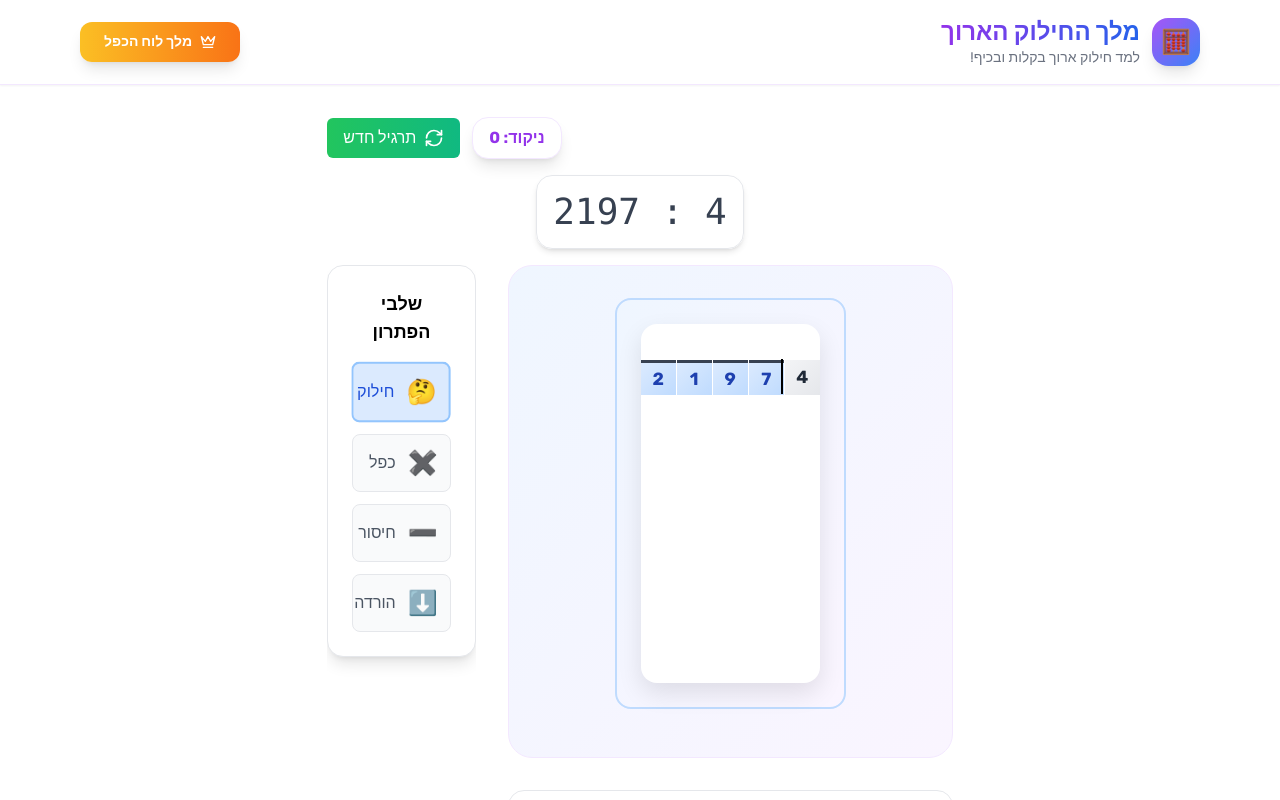
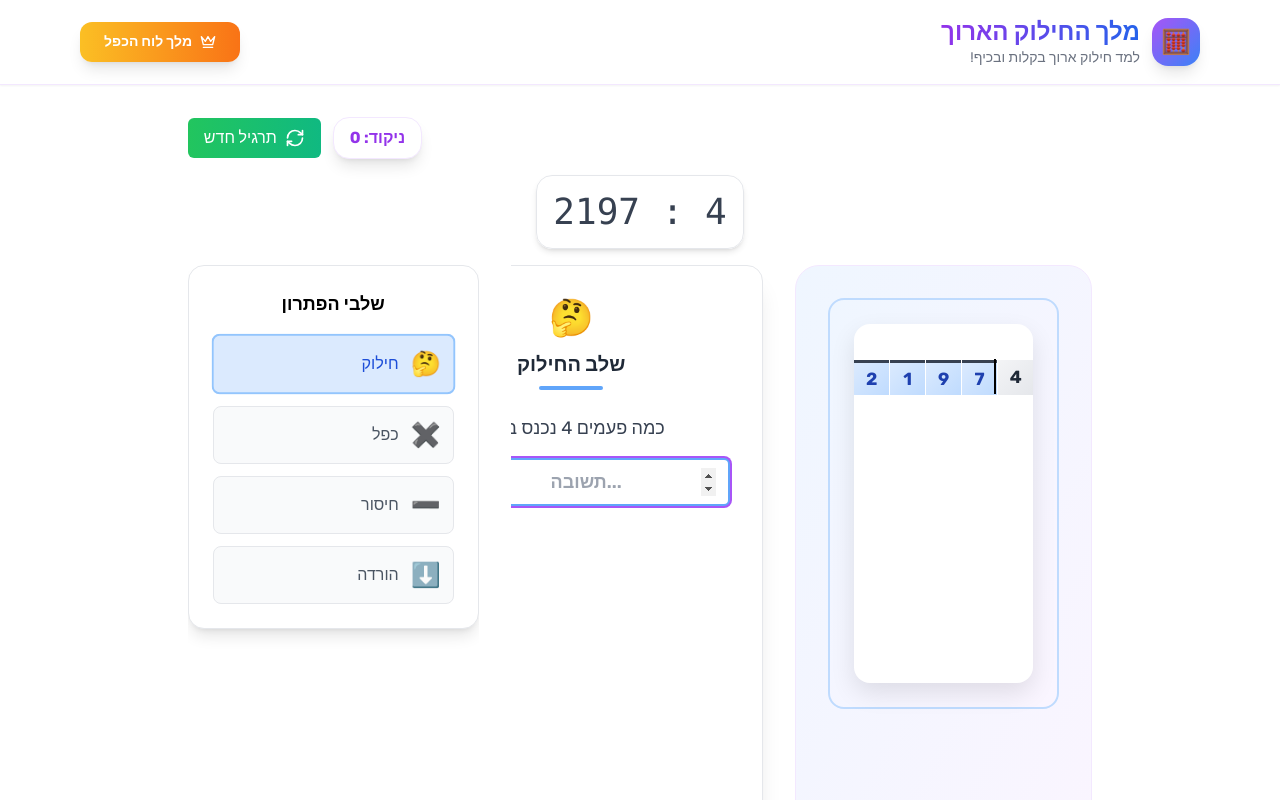
Before and after one commit to Yovelgabay/Divide-Like-a-King, a React (Create React App) app in the folder my-app/: page / in a window 1280 px wide. Shown: the top 800 px of the page. Built offline with nearby package versions, Linux system fonts and the light colour scheme.

Commit message:
Adjust layout for three-column view and enlarge StepController

```diff
--- a/my-app/src/Components/division/StepController.js
+++ b/my-app/src/Components/division/StepController.js
@@ -72,7 +72,7 @@ export default function StepController({
     <motion.div
       initial={{ opacity: 0, y: 20 }}
       animate={{ opacity: 1, y: 0 }}
-      className="bg-white rounded-2xl shadow-xl p-6 border border-gray-200"
+      className="bg-white rounded-2xl shadow-xl p-8 border border-gray-200 lg:w-96"
     >
       <div className="text-center mb-6">
         <div className="text-4xl mb-3">{stepInfo.emoji}</div>
--- a/my-app/src/Pages/Home.js
+++ b/my-app/src/Pages/Home.js
@@ -214,10 +214,10 @@ export default function Home() {
 
         {/* Game Content */}
         <div className="flex flex-col lg:flex-row gap-8 flex-grow overflow-hidden">
-          {/* Main column */}
-          <div className="lg:w-3/4 flex flex-col gap-8 h-full overflow-auto">
+          {/* Division grid and step controller */}
+          <div className="lg:w-2/3 flex flex-col lg:flex-row gap-8 h-full overflow-auto">
             {currentProblem && (
-              <div className="bg-gradient-to-br from-blue-50 to-purple-50 rounded-3xl p-8 border border-purple-100">
+              <div className="bg-gradient-to-br from-blue-50 to-purple-50 rounded-3xl p-8 border border-purple-100 flex-grow">
                 <DivisionGrid
                   dividend={currentProblem.dividend}
                   divisor={currentProblem.divisor}
@@ -284,7 +284,7 @@ export default function Home() {
           </div>
 
           {/* Progress Tracker */}
-          <div className="lg:w-1/4 overflow-auto">
+          <div className="lg:w-1/3 lg:max-w-xs overflow-auto">
             {currentStep && (
               <ProgressTracker
                 currentStep={currentStep.type}
```
